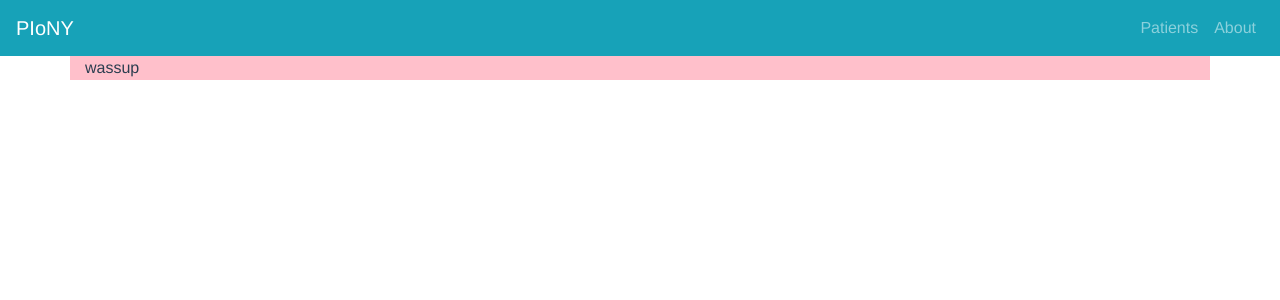
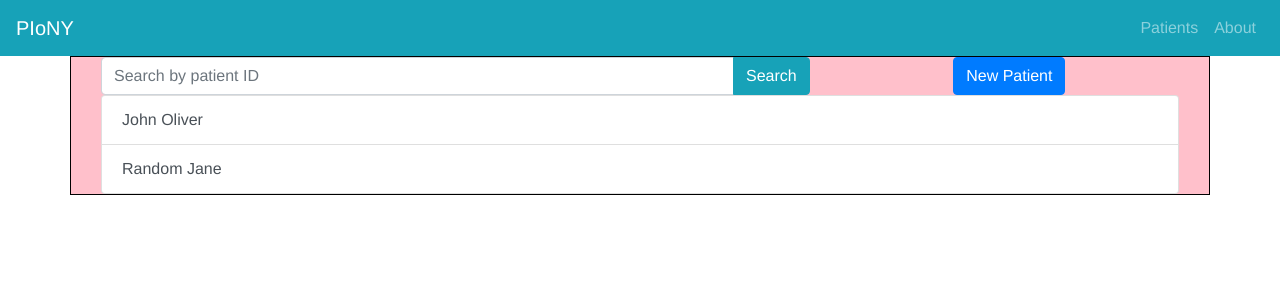
Before and after one commit to abrissette/piony_webapp, a Vue app: page /#/ in a window 1280 px wide. Shown: the top 300 px of the page. Built offline with nearby package versions, Linux system fonts and the light colour scheme.

Commit message:
mock layout done

```diff
--- a/src/components/Home.vue
+++ b/src/components/Home.vue
@@ -1,22 +1,58 @@
 <template>
-  <div class="wrapper home"
+  <div class="wrapper home">
   <b-container class="testing-class">
-      wassup
+    <b-container>
+        <b-row>
+            <b-col sm="8">
+                <div>
+                  <b-input-group>
+                    <b-form-input placeholder="Search by patient ID"></b-form-input>
+                    <b-input-group-append>
+                      <b-btn variant="info">Search</b-btn>
+                    </b-input-group-append>
+                  </b-input-group>
+                </div>
+            </b-col>
+            <b-col sm="4" class="text-center">
+                    <b-btn v-b-modal.newPatientModal variant="primary">New Patient
+                    </b-btn>
+                    <b-modal id="newPatientModal">
+                        <NewPatient/>
+                    </b-modal>
+            </b-col>
+        </b-row>
+    </b-container>
+    <b-container>
+        <b-list-group>
+            <b-list-group-item button v-for="(patient, index) in patients" v-bind:key="index">
+                {{ patient.name }}
+            </b-list-group-item>
+        </b-list-group>
+    </b-container>
   </b-container>
   </div>
 </template>
 
 <script>
 import Vue from 'vue'
+import { mapState } from 'vuex'
+import NewPatient from './NewPatient.vue'
 
 export default Vue.extend({
+    name: 'Home',
     data() {
         return {
             msg: 'Blabla Welcome'
         }
 
     },
+    computed: {
+        ...mapState([
+            'patients',
+        ]),
+    },
     components: {
+        NewPatient,
     }
 })
 </script>
@@ -25,6 +61,7 @@ export default Vue.extend({
 <style>
 .testing-class {
     background-color: pink;
+    border:1px solid black;
 }
 
 </style>
--- a/src/components/NewPatient.vue
+++ b/src/components/NewPatient.vue
@@ -0,0 +1,88 @@
+<template>
+  <b-form @submit="onSubmit" @reset="onReset" v-if="show">
+    <b-form-group id="exampleInputGroup1"
+                  label="Email address:"
+                  label-for="exampleInput1"
+                  description="We'll never share your email with anyone else.">
+      <b-form-input id="exampleInput1"
+                    type="email"
+                    v-model="form.email"
+                    required
+                    placeholder="Enter email">
+      </b-form-input>
+    </b-form-group>
+    <b-form-group id="exampleInputGroup2"
+                  label="Your Name:"
+                  label-for="exampleInput2">
+      <b-form-input id="exampleInput2"
+                    type="text"
+                    v-model="form.name"
+                    required
+                    placeholder="Enter name">
+      </b-form-input>
+    </b-form-group>
+    <b-form-group id="exampleInputGroup3"
+                  label="Food:"
+                  label-for="exampleInput3">
+      <b-form-select id="exampleInput3"
+                    :options="foods"
+                    required
+                    v-model="form.food">
+      </b-form-select>
+    </b-form-group>
+    <b-form-group id="exampleGroup4">
+      <b-form-checkbox-group v-model="form.checked" id="exampleChecks">
+        <b-form-checkbox value="me">Check me out</b-form-checkbox>
+        <b-form-checkbox value="that">Check that out</b-form-checkbox>
+      </b-form-checkbox-group>
+    </b-form-group>
+    <b-button type="submit" variant="primary">Submit</b-button>
+    <b-button type="reset" variant="danger">Reset</b-button>
+  </b-form>
+</template>
+
+<script>
+import Vue from 'vue'
+import { mapState } from 'vuex'
+
+export default Vue.extend({
+    name: 'NewPatient',
+    data () {
+        return {
+            form: {
+            email: '',
+            name: '',
+            food: null,
+            checked: []
+        },
+            foods: [
+                { text: 'Select One', value: null },
+                'Carrots', 'Beans', 'Tomatoes', 'Corn'
+            ],
+            show: true
+    }
+  },
+  methods: {
+    onSubmit (evt) {
+      evt.preventDefault();
+      alert(JSON.stringify(this.form));
+    },
+    onReset (evt) {
+      evt.preventDefault();
+      /* Reset our form values */
+      this.form.email = '';
+      this.form.name = '';
+      this.form.food = null;
+      this.form.checked = [];
+      /* Trick to reset/clear native browser form validation state */
+      this.show = false;
+      this.$nextTick(() => { this.show = true });
+    }
+  }
+})
+</script>
+
+<!-- Add "scoped" attribute to limit CSS to this component only -->
+<style>
+
+</style>
--- a/src/main.js
+++ b/src/main.js
@@ -3,7 +3,7 @@
 import Vue from 'vue'
 import App from './App'
 import router from './router'
-import pionystore from './store/store'
+import store from './store/store'
 import BootstrapVue from 'bootstrap-vue'
 import 'bootstrap/dist/css/bootstrap.css'
 import 'bootstrap-vue/dist/bootstrap-vue.css'
@@ -15,7 +15,7 @@ Vue.config.productionTip = false
 new Vue({
   el: '#app',
   router,
-  pionystore,
+  store,
   template: '<App/>',
   components: { App }
 })
--- a/src/store/store.js
+++ b/src/store/store.js
@@ -3,13 +3,28 @@ import Vuex from 'vuex'
 
 Vue.use(Vuex)
 
-export const pionystore = new Vuex.Store({
+export default new Vuex.Store({
     state: {
-
+        patients: [
+            {
+                name: 'John Oliver',
+                id: '1',
+                address: '1802 Nipomo Ave',
+                city: 'Long Beach',
+                state: 'California',
+                risk: 'high'
+            },
+            {
+                name: 'Random Jane',
+                id: '2',
+                address: '321 blabla Ave',
+                city: 'Long Beach',
+                state: 'California',
+                risk: 'low'
+            }
+        ],
     },
     mutations: {
 
     }
 });
-
-export default pionystore;
```
